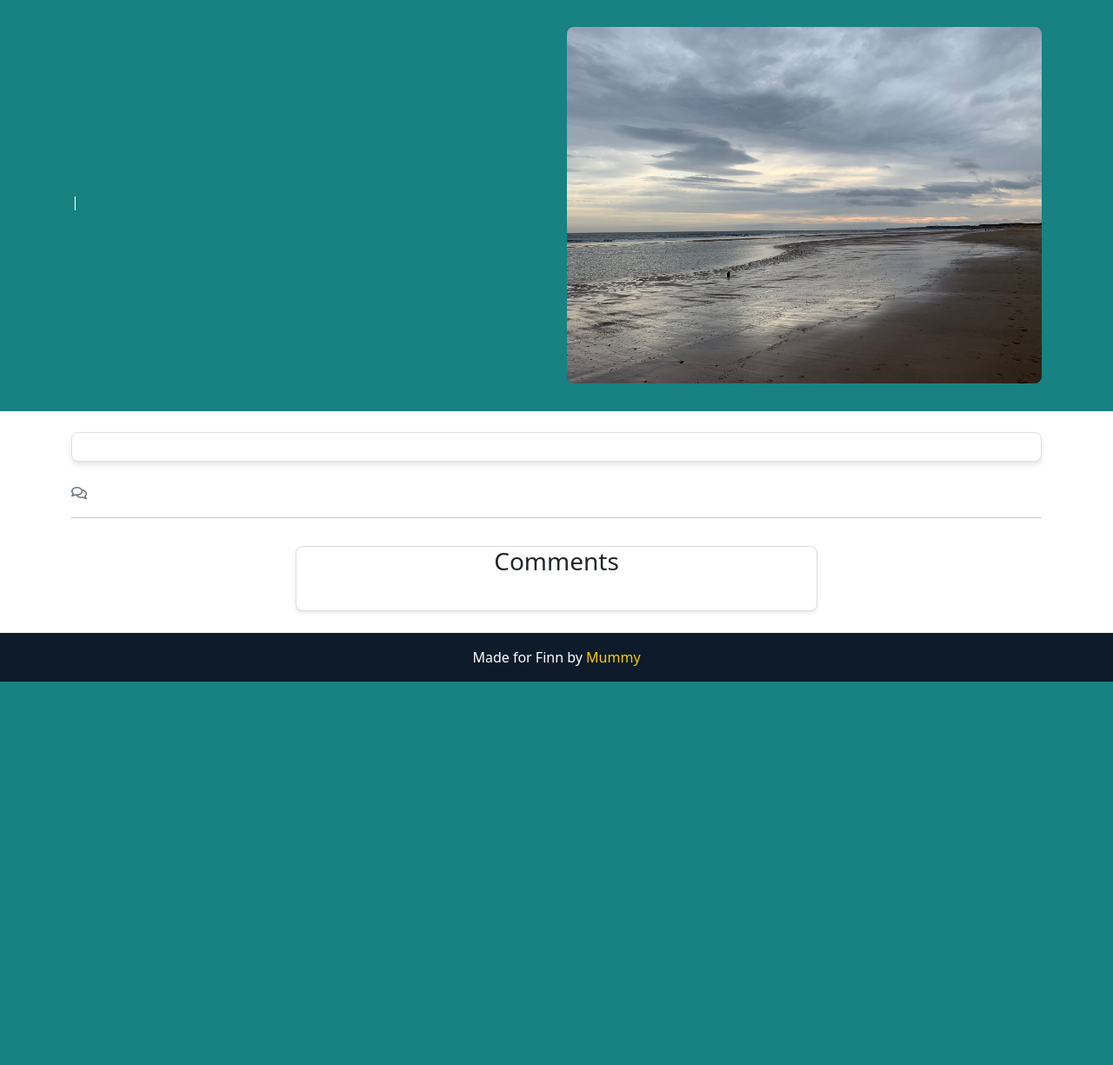
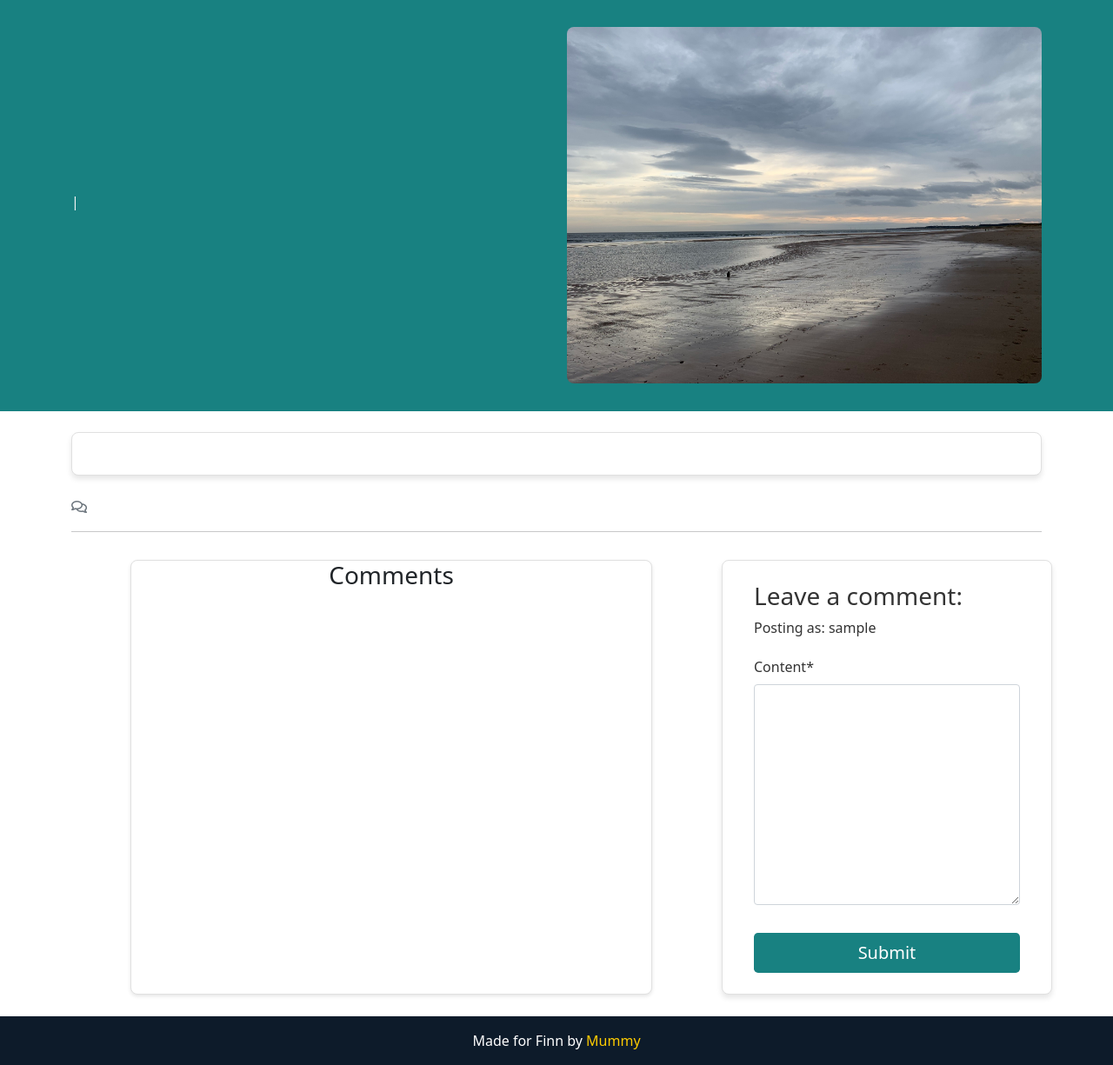
Before and after one commit to justynath/remember-me, a Django app: template memories/templates/memories/post_detail.html in a window 1280 px wide. Shown: the part 127-1352 px from the top of the page at 87% size. Before the commit the page ends 911 px from the top, so only its background shows below. Run offline with Django 4.2, Linux system fonts and the light colour scheme; the template is opened without the code that fills it: values that come from a table or form of the project are taken from there, others are empty; the visitor is signed in with stand-in values (Sample User, id 1); some libraries are stand-ins or nearby versions.

Commit message:
Add leave comment section

```diff
--- /dev/null
+++ b/memories/forms.py
@@ -0,0 +1,8 @@
+from .models import Comment
+from django import forms
+
+
+class CommentForm(forms.ModelForm):
+    class Meta:
+        model = Comment
+        fields = ('content',)
--- a/memories/templates/memories/post_detail.html
+++ b/memories/templates/memories/post_detail.html
@@ -1,6 +1,7 @@
 {% extends 'base.html' %}
 {% block content %}
 {% load static %}
+{% load crispy_forms_tags %}
 
 {% block css %}
     <link rel="stylesheet" href="{% static 'css/post_detail.css' %}" />
@@ -50,8 +51,8 @@
     </div>
 
     <!-- Displaying Comments -->
-    <div class="row justify-content-center">
-        <div class="card comment-card mb-4 mt-3">
+    <div class="row">
+        <div class="col-md-8 card comment-card mb-4 mt-3">
             <h3 class="text-center">Comments</h3>
             <div class="card-body">
                 {% for comment in comments %}
@@ -77,6 +78,23 @@
                 {% endfor %}
             </div>
         </div>
+
+        <!-- Creating New Comments -->
+        <div class="col-md-4 card mb-4 mt-3">
+            <div class="card-body">
+                {% if user.is_authenticated %}
+                <h3>Leave a comment:</h3>
+                <p>Posting as: {{ user.username }}</p>
+                <form id="commentForm" method="post" style="margin-top: 1.3em;">
+                    {{ comment_form | crispy }}
+                    {% csrf_token %}
+                    <button id="submitButton" type="submit" class="btn btn-signup btn-lg">Submit</button>
+                </form>
+                {% else %}
+                <p>Log in to leave a comment</p>
+                {% endif %}
+            </div>
+        </div>
     </div>
 </div>
 
--- a/memories/views.py
+++ b/memories/views.py
@@ -1,6 +1,7 @@
 from django.shortcuts import render, get_object_or_404
 from django.views import generic
 from .models import Post
+from .forms import CommentForm
 from django.views.generic import TemplateView
 
 # Create your views here.
@@ -35,6 +36,7 @@ def post_detail(request, slug):
     post = get_object_or_404(queryset, slug=slug)
     comments = post.comments.all().order_by("-created_on")
     comment_count = post.comments.filter(approved=True).count()
+    comment_form = CommentForm()
 
 
     return render(
@@ -43,5 +45,6 @@ def post_detail(request, slug):
         {"post": post,
         "comments": comments,
         "comment_count": comment_count,
+        "comment_form": comment_form,
         }
     )
--- a/remember_me/settings.py
+++ b/remember_me/settings.py
@@ -46,6 +46,8 @@ INSTALLED_APPS = [
     'allauth',
     'allauth.account',
     'allauth.socialaccount',
+    'crispy_forms',
+    'crispy_bootstrap5',
     'memories',
     'django_summernote',
 ]
@@ -53,6 +55,9 @@ INSTALLED_APPS = [
 SITE_ID = 1
 LOGIN_REDIRECT_URL = '/'
 LOGOUT_REDIRECT_URL = '/'
+
+CRISPY_ALLOWED_TEMPLATE_PACKS = "bootstrap5"
+CRISPY_TEMPLATE_PACK = "bootstrap5"
 
 MIDDLEWARE = [
     'django.middleware.security.SecurityMiddleware',
--- a/requirements.txt
+++ b/requirements.txt
@@ -1,7 +1,9 @@
 asgiref==3.8.1
+crispy-bootstrap5==0.7
 dj-database-url==0.5.0
 Django==4.2.16
 django-allauth==0.57.2
+django-crispy-forms==2.3
 django-summernote==0.8.20.0
 gunicorn==20.1.0
 oauthlib==3.2.2
--- a/static/css/post_detail.css
+++ b/static/css/post_detail.css
@@ -71,6 +71,37 @@
     width: 100%;
 }
 
+/* Creating New Comments Styling*/
+.card.comment-card {
+    max-width: 600px;
+    margin: 0 auto;
+    box-shadow: 0 2px 4px rgba(0, 0, 0, 0.1);
+}
+
+.card-body {
+    padding: 1.5rem;
+}
+
+/* Button Styling */
+.btn-signup {
+    background-color: var(--clr-primary);
+    color: var(--clr-text-light);
+    border: none;
+    transition: background-color 0.3s ease, transform 0.2s ease;
+}
+
+.btn-signup:hover {
+    background-color: var(--clr-primary-hover);
+    transform: scale(1.05);
+}
+
+/* Form Input Field Styling */
+#commentForm {
+    display: flex;
+    flex-direction: column;
+    gap: 1rem;
+}
+
 /* Responsive Adjustments for Post Detail */
 @media (max-width: 768px) {
     .post-details .masthead .post-title {
@@ -87,4 +118,12 @@
     .card.comment-card {
         max-width: 90%;
     }
+    .col-md-8,
+    .col-md-4 {
+        max-width: 100%;
+        flex: 0 0 100%;
+    }
+    .card.comment-card {
+        max-width: 90%;
+    }
 }
```
